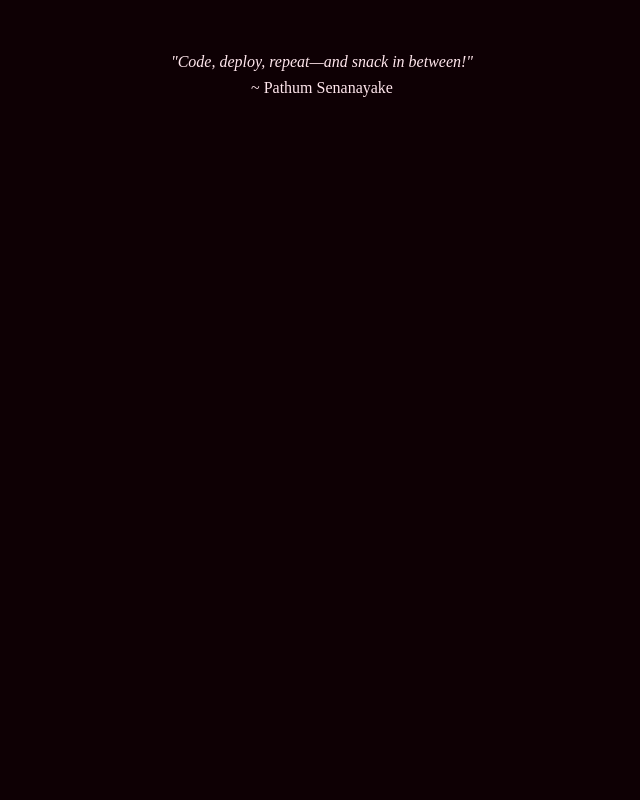
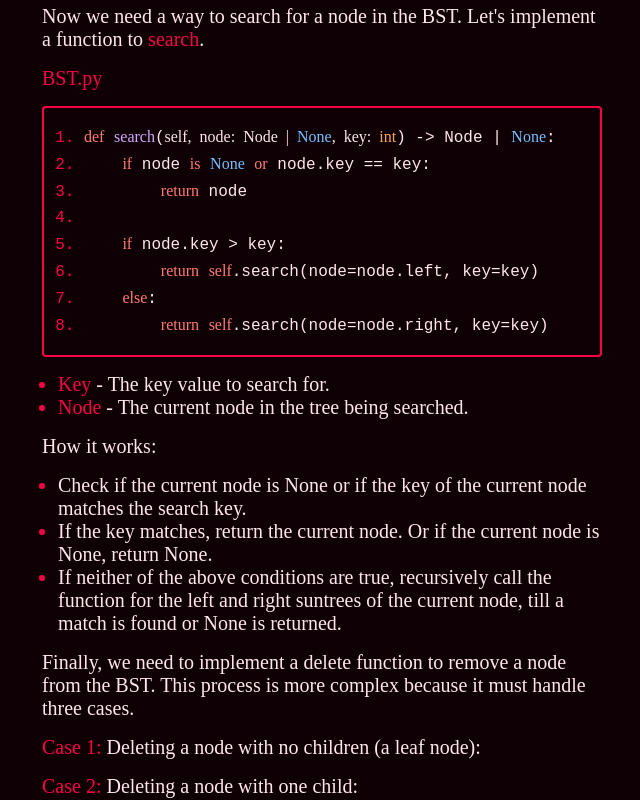
Before and after one commit to Pathum312/Personal-Website, a SvelteKit app: page /binary-search-tree in a window 1280 px wide. Shown: the part 5160-5960 px from the top of the page, without its empty margins (318-958 px from the left). Before the commit the page ends 5289 px from the top, so only its background shows below. Built offline with nearby package versions, Linux system fonts and the light colour scheme; a web font is replaced by a local one.

Commit message:
updates to the same article

```diff
--- a/src/routes/binary-search-tree/+page.svelte
+++ b/src/routes/binary-search-tree/+page.svelte
@@ -70,6 +70,20 @@
 			'&nbsp;&nbsp;&nbsp;&nbsp;&nbsp;&nbsp;&nbsp;&nbsp;print(" " * (level * 4) + prefix + str(object=node.key))',
 			'&nbsp;&nbsp;&nbsp;&nbsp;&nbsp;&nbsp;&nbsp;&nbsp;self.visualize(node=node.left, level=level + 1, prefix="L--- ")',
 			'&nbsp;&nbsp;&nbsp;&nbsp;&nbsp;&nbsp;&nbsp;&nbsp;self.visualize(node=node.right, level=level + 1, prefix="R--- ")',
+		],
+	};
+
+	const BST_CLASS_SEARCH_SNIPPET = {
+		language: 'python',
+		code: [
+			'def search(self,&nbsp;&nbsp;node:&nbsp;&nbsp;Node&nbsp;&nbsp;|&nbsp;&nbsp;None,&nbsp;&nbsp;key:&nbsp;&nbsp;int) -> Node | None:',
+			'&nbsp;&nbsp;&nbsp;&nbsp;if node is None or node.key == key:',
+			'&nbsp;&nbsp;&nbsp;&nbsp;&nbsp;&nbsp;&nbsp;&nbsp;return node',
+			'',
+			'&nbsp;&nbsp;&nbsp;&nbsp;if node.key > key:',
+			'&nbsp;&nbsp;&nbsp;&nbsp;&nbsp;&nbsp;&nbsp;&nbsp;return self.search(node=node.left, key=key)',
+			'&nbsp;&nbsp;&nbsp;&nbsp;else:',
+			'&nbsp;&nbsp;&nbsp;&nbsp;&nbsp;&nbsp;&nbsp;&nbsp;return self.search(node=node.right, key=key)',
 		],
 	};
 
@@ -294,3 +308,46 @@
 	src={ExampleVisualize}
 	alt="An example diagram showing a binary search tree."
 />
+<Paragraph>
+	Now we need a way to search for a node in the BST. Let's implement a function to <Highlight>
+		search
+	</Highlight>.
+</Paragraph>
+<Paragraph>
+	<Highlight>BST.py</Highlight>
+</Paragraph>
+<Code codeSnippet={BST_CLASS_SEARCH_SNIPPET} />
+<List>
+	<ListItem>
+		<Highlight>Key</Highlight> - The key value to search for.
+	</ListItem>
+	<ListItem>
+		<Highlight>Node</Highlight> - The current node in the tree being searched.
+	</ListItem>
+</List>
+<Paragraph>How it works:</Paragraph>
+<List>
+	<ListItem>
+		Check if the current node is None or if the key of the current node matches the search key.
+	</ListItem>
+	<ListItem>
+		If the key matches, return the current node. Or if the current node is None, return None.
+	</ListItem>
+	<ListItem>
+		If neither of the above conditions are true, recursively call the function for the left and
+		right suntrees of the current node, till a match is found or None is returned.
+	</ListItem>
+</List>
+<Paragraph>
+	Finally, we need to implement a delete function to remove a node from the BST. This process is
+	more complex because it must handle three cases.
+</Paragraph>
+<Paragraph>
+	<Highlight>Case 1:</Highlight> Deleting a node with no children (a leaf node):
+</Paragraph>
+<Paragraph>
+	<Highlight>Case 2:</Highlight> Deleting a node with one child:
+</Paragraph>
+<Paragraph>
+	<Highlight>Case 3:</Highlight> Deleting a node with both children:
+</Paragraph>
```
